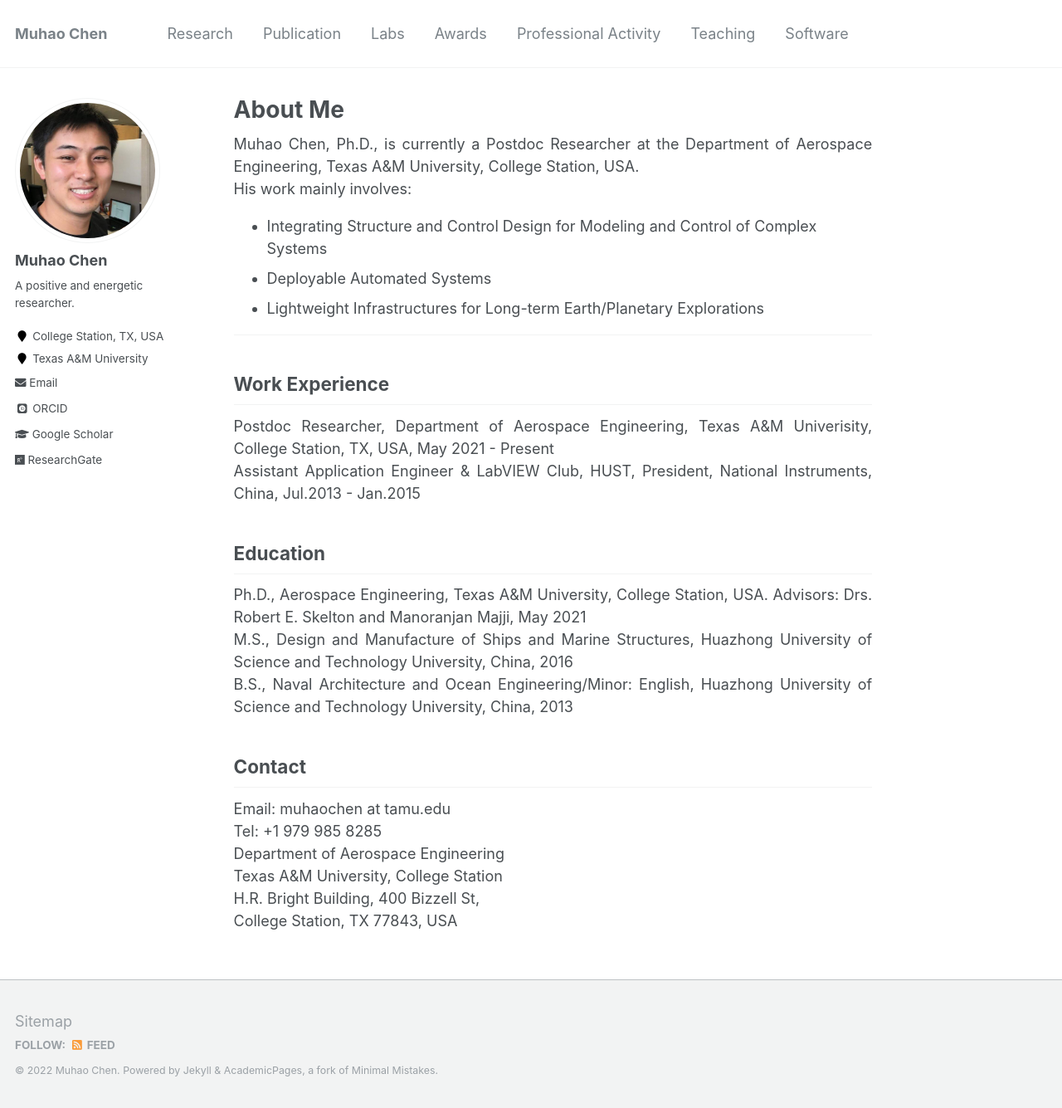
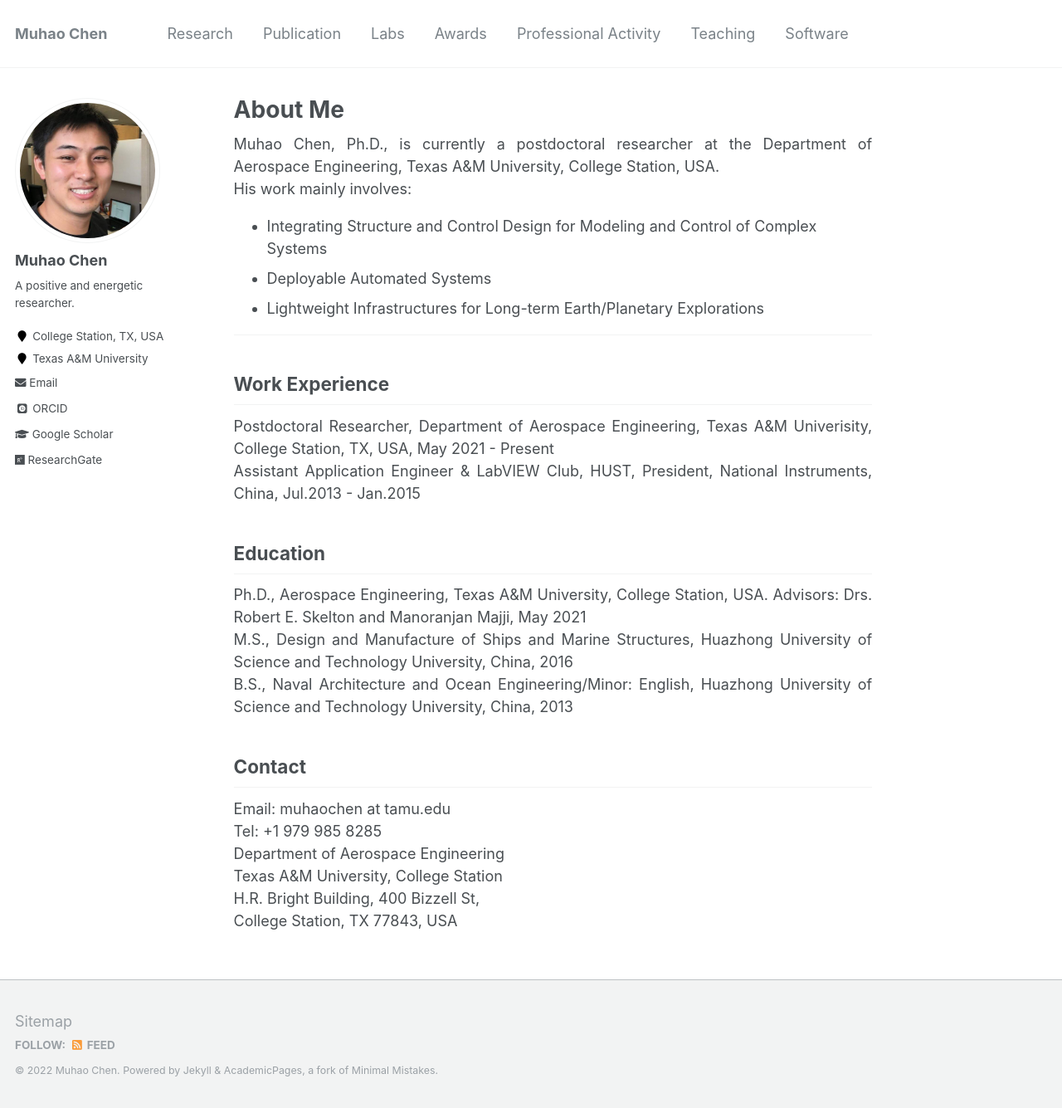
Before and after one commit to Muhao-Chen/muhao-chen.github.io, a Jekyll site: the page built from _pages/about.md, in a window 1280 px wide and 1335 px high. Shown: the whole window at 83% size. Built offline with Jekyll 4.4.1, drawn with Linux system fonts in a browser that asks for light colours; some web fonts are replaced.

Commit message:
Update about.md

```diff
--- a/_pages/about.md
+++ b/_pages/about.md
@@ -9,7 +9,7 @@ redirect_from:
 toc: true
 ---
 
-<div style="text-align: justify"> Muhao Chen, Ph.D., is currently a Postdoc Researcher at the Department of Aerospace Engineering, Texas A&M University, College Station, USA.  </div>
+<div style="text-align: justify"> Muhao Chen, Ph.D., is currently a postdoctoral researcher at the Department of Aerospace Engineering, Texas A&M University, College Station, USA.  </div>
 <div style="text-align: justify"> His work mainly involves:</div>
 * Integrating Structure and Control Design for Modeling and Control of Complex Systems
 * Deployable Automated Systems
@@ -26,7 +26,7 @@ toc: true
 
 ## Work Experience
 
-<div style="text-align: justify"> Postdoc Researcher, Department of Aerospace Engineering, Texas A&M Univerisity, College Station, TX, USA, May 2021 - Present </div>
+<div style="text-align: justify"> Postdoctoral Researcher, Department of Aerospace Engineering, Texas A&M Univerisity, College Station, TX, USA, May 2021 - Present </div>
 <div style="text-align: justify"> Assistant Application Engineer & LabVIEW Club, HUST, President, National Instruments, China, Jul.2013 - Jan.2015 </div>
 
 <!--Research Assistant, Department of Aerospace Engineering, Texas A&M Univerisity, College Station, TX, Sept.2016 - May 2021-->
```
